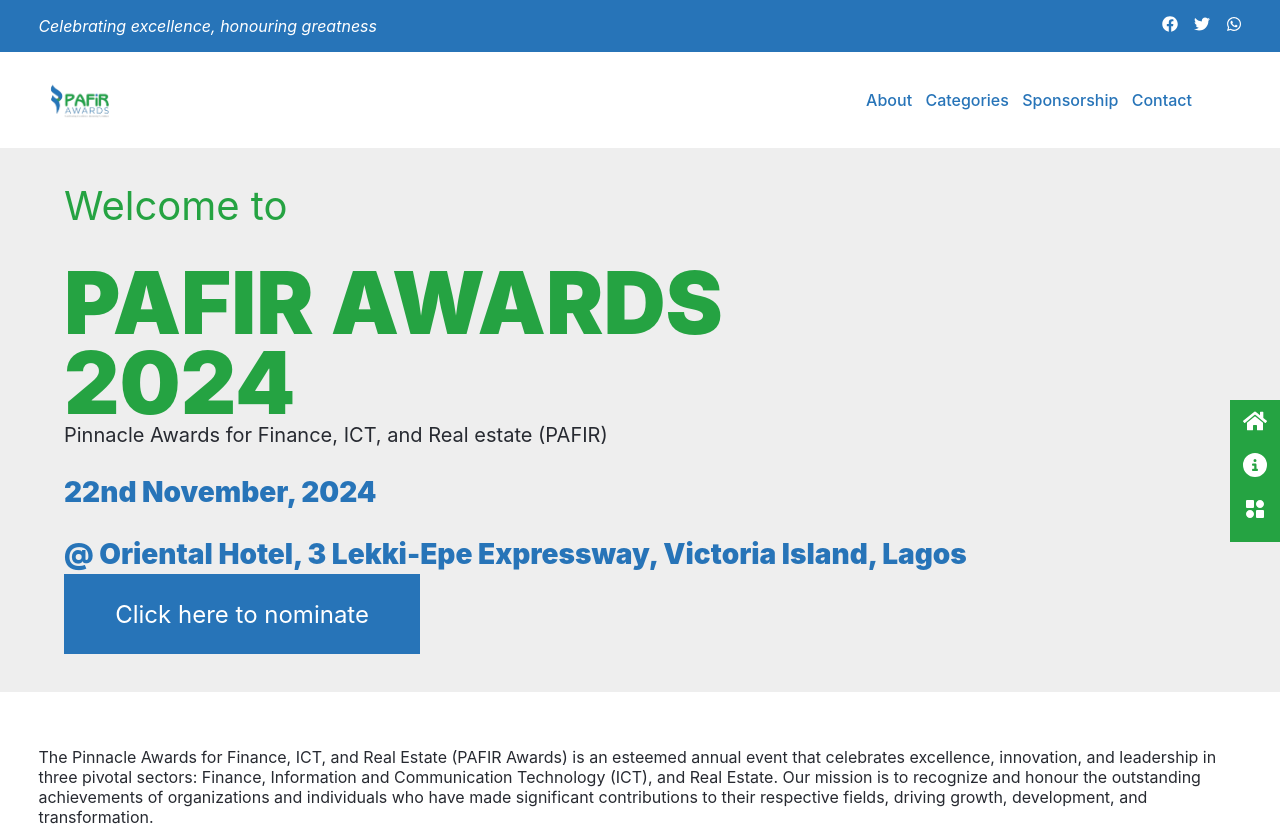
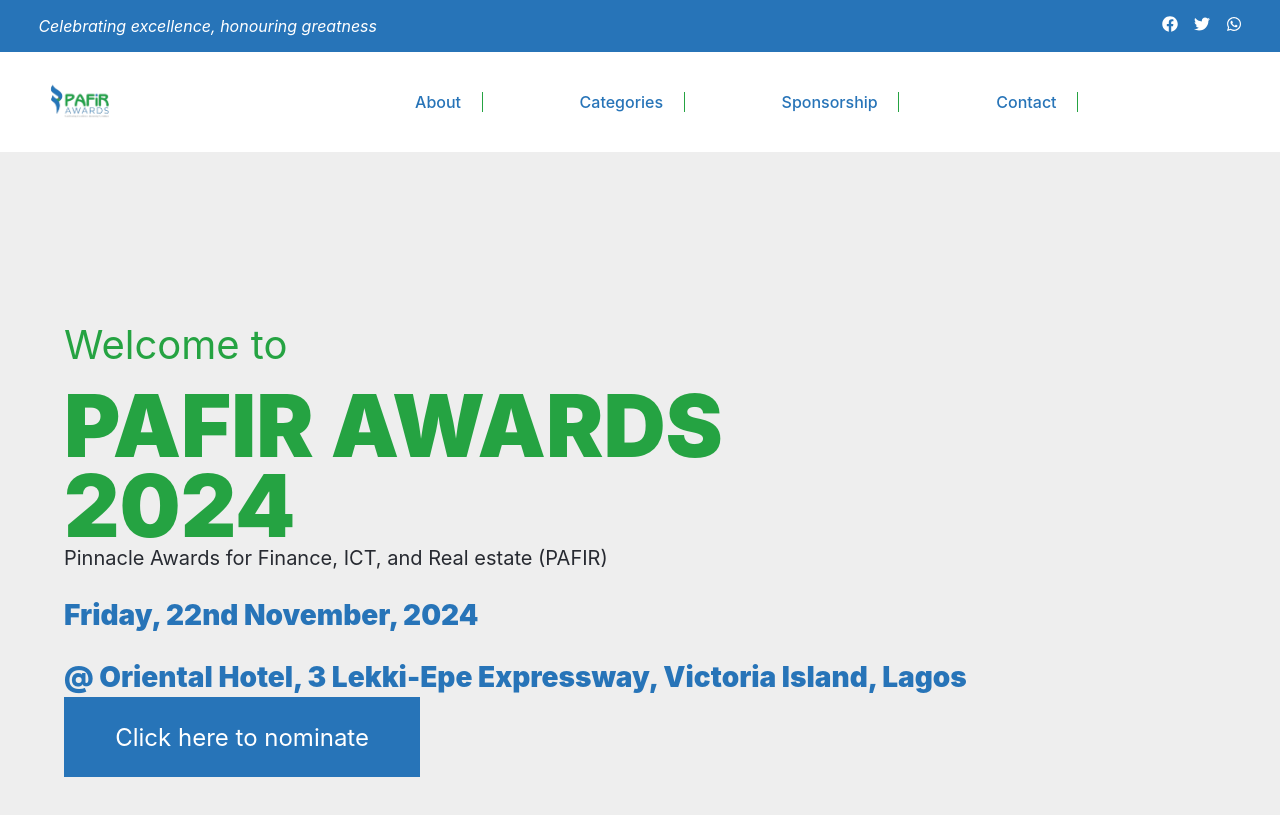
Before and after one commit to prius2055/pafir-awards, a React (Create React App) app: page / in a window 1280 px wide. Shown: the top 826 px of the page. Built offline with nearby package versions, Linux system fonts and the light colour scheme.

Commit message:
Update link for 576px devices

```diff
--- a/src/components/Header.css
+++ b/src/components/Header.css
@@ -1,5 +1,9 @@
 .header {
   background-color: white;
+  position: fixed;
+  top: 0;
+  left: 0;
+  width: 100%;
 }
 
 .desktop-header {
@@ -9,8 +13,9 @@
 header {
   display: flex;
   align-items: center;
-  padding-left: 5%;
-  padding-right: 5%;
+  justify-content: space-between;
+  /* padding-left: 5%;
+  padding-right: 5%; */
 }
 
 .hamburger {
@@ -24,18 +29,8 @@
   display: none;
 }
 
-.btn-close {
-  height: 35px;
-  width: 35px;
-  cursor: pointer;
-  fill: white;
-  margin-top: 10%;
-  margin-left: 5%;
-}
-
 .logo {
-  margin-left: 40%;
-  height: 8rem;
+  height: 5rem;
 }
 
 .mobile-nav {
@@ -44,11 +39,21 @@
   flex-direction: column;
   text-align: center;
   height: 100vh;
-  width: 100vw;
+  width: 110vw;
   margin: 0 -5% 0 -5%;
   padding: 0;
   z-index: 100;
+  position: relative;
+}
+
+.btn-close {
+  height: 35px;
+  width: 35px;
+  cursor: pointer;
+  fill: white;
   position: absolute;
+  top: 2.5%;
+  right: 5%;
 }
 
 .mobile-nav li {
@@ -71,8 +76,38 @@
 }
 
 @media screen and (min-width: 576px) {
-  .logo {
-    margin-left: 62%;
+  .mobile-nav {
+    display: none;
+  }
+
+  .hamburger {
+    display: none;
+  }
+  nav {
+    width: 60%;
+    padding-right: 10%;
+  }
+
+  .desktop-nav {
+    display: flex;
+    justify-content: space-between;
+  }
+
+  .desktop-nav li {
+    list-style: none;
+    margin-right: 2%;
+  }
+  .desktop-nav a {
+    text-decoration: none;
+    color: #25a342;
+    font-weight: 400;
+    border-right: 1px solid #25a342;
+    padding-right: 3%;
+    padding-left: 3%;
+  }
+  .desktop-nav a:hover {
+    border-bottom: 1px solid #25a342;
+    padding-bottom: 2%;
   }
 }
 
--- a/src/components/Header.js
+++ b/src/components/Header.js
@@ -35,7 +35,11 @@
       </div>
 
       <header>
-        {!isMenuOpen && <img src={Logo} alt="Pafir logo" className="logo" />}
+        {!isMenuOpen && (
+          <a href="#hero">
+            <img src={Logo} alt="Pafir logo" className="logo" />
+          </a>
+        )}
         <nav>
           {!isMenuOpen && (
             <GiHamburgerMenu className="hamburger" onClick={toggleMenu} />
@@ -59,20 +63,19 @@
 
               <a href="#category">
                 <li className="nav-list" onClick={toggleMenu}>
-                  Categories{' '}
+                  Categories
                 </li>
               </a>
 
               <a href="#contact">
                 <li className="nav-list" onClick={toggleMenu}>
-                  Sponsorship{' '}
+                  Sponsorship
                 </li>
               </a>
 
               <a href="#contact">
-                {' '}
                 <li className="nav-list" onClick={toggleMenu}>
-                  Contact{' '}
+                  Contact
                 </li>
               </a>
             </ul>
@@ -80,24 +83,16 @@
 
           <ul className="desktop-nav">
             <a href="#hero">
-              <li className="nav-list" onClick={toggleMenu}>
-                About
-              </li>
+              <li className="nav-list">About</li>
             </a>
-            <a href="#hero">
-              <li className="nav-list" onClick={toggleMenu}>
-                Categories
-              </li>
+            <a href="#category">
+              <li className="nav-list">Categories</li>
             </a>
-            <a href="#hero">
-              <li className="nav-list" onClick={toggleMenu}>
-                Sponsorship
-              </li>
+            <a href="#sponsorship">
+              <li className="nav-list">Sponsorship</li>
             </a>
-            <a href="#hero">
-              <li className="nav-list" onClick={toggleMenu}>
-                Contact
-              </li>
+            <a href="#contact">
+              <li className="nav-list">Contact</li>
             </a>
           </ul>
         </nav>
--- a/src/components/Hero.css
+++ b/src/components/Hero.css
@@ -1,5 +1,6 @@
 #hero {
   text-align: left;
+  margin-top: 25%;
 }
 
 .hero {
@@ -11,10 +12,8 @@
   color: #25a342;
   font-size: 86px;
   line-height: 5rem;
-  /* letter-spacing: 1.5rem; */
-  margin-top: 1.5%;
+  margin-top: 1%;
   text-transform: uppercase;
-  /* font-family: 'cocogoose', sans-serif; */
   font-weight: 900;
   padding-bottom: 0;
   margin-bottom: 0;
@@ -24,6 +23,7 @@
   color: #25a342;
   font-size: 40px;
   font-weight: 400;
+  margin-bottom: 0;
 }
 
 .hero-paragraph {
@@ -46,7 +46,6 @@
   font-weight: 400;
   background-color: #2774b8;
   padding: 2% 4%;
-  /* box-shadow: 0 3px 5px 3px #777; */
   border: none;
   margin: 0 5%;
   text-decoration: none;
@@ -54,10 +53,6 @@
 
 #about {
   margin: 5% 0 0 0;
-  /* border: 3px solid white; */
   background-color: white;
-  /* border-radius: 2%; */
-  /* font-size: 24px; */
-
   padding: 3%;
 }
--- a/src/components/Hero.js
+++ b/src/components/Hero.js
@@ -15,7 +15,7 @@
           Pinnacle Awards for Finance, ICT, and Real estate (PAFIR)
         </p>
         <div className="hero-date-venue">
-          <p>22nd November, 2024</p>
+          <p>Friday, 22nd November, 2024</p>
           <p>
             @ Oriental Hotel, 3 Lekki-Epe Expressway, Victoria Island, Lagos
           </p>
--- a/src/components/Process.js
+++ b/src/components/Process.js
@@ -130,7 +130,7 @@
         <p className="copyright"> &copy;PAFIR awards 2024</p>
       </footer>
 
-      <div className="footer-link">
+      {/* <div className="footer-link">
         <a href="#hero">
           <FaHome className="footer-icon" />
         </a>
@@ -140,7 +140,7 @@
         <a href="#category">
           <BiSolidCategoryAlt className="footer-icon" />
         </a>
-      </div>
+      </div> */}
     </div>
   );
 };
```
